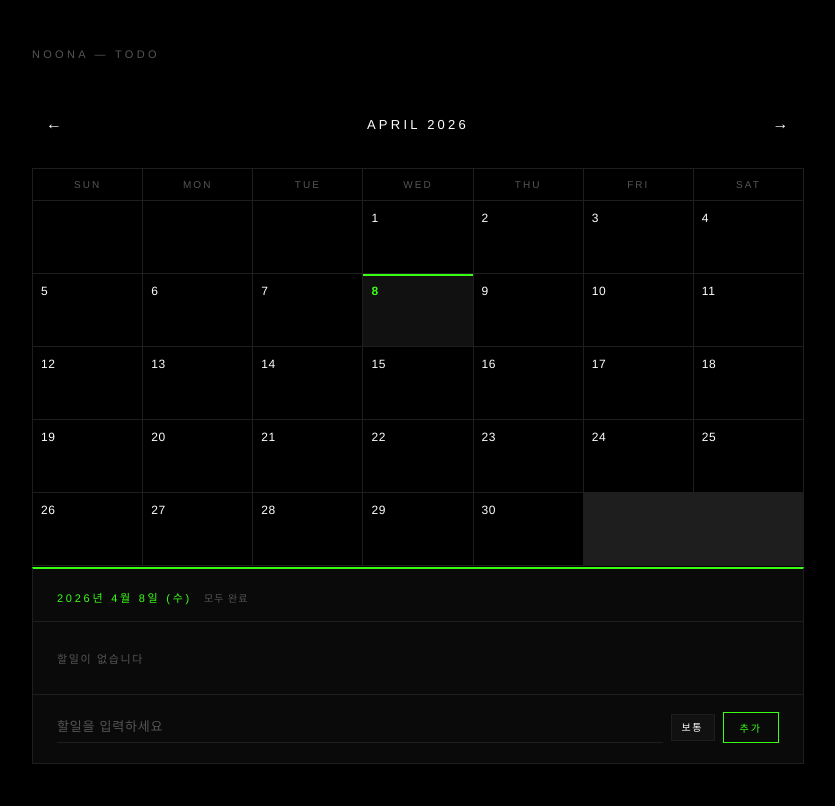
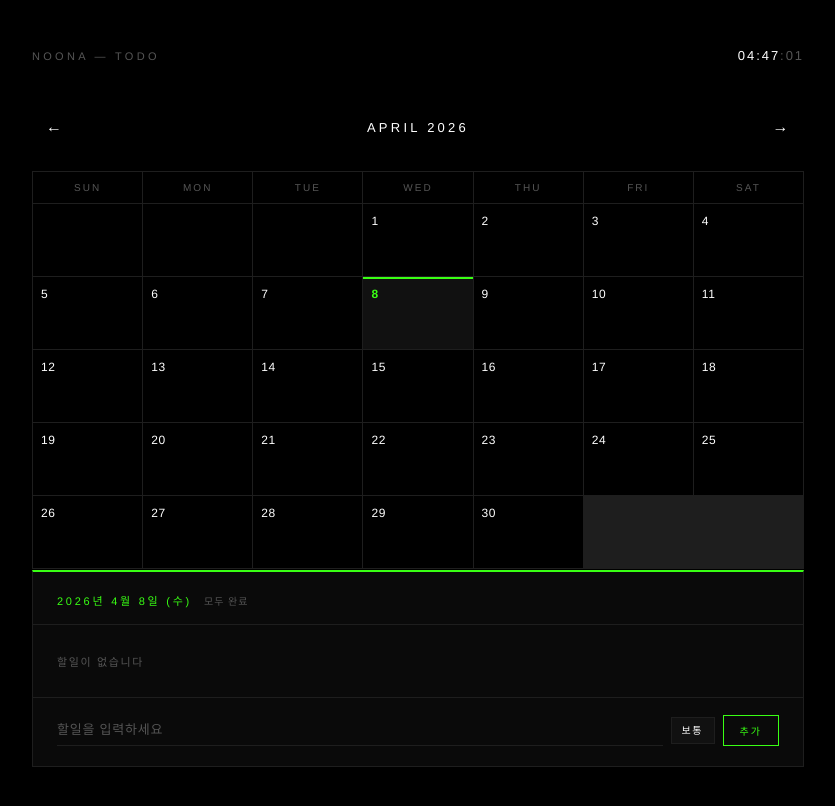
Before and after one commit to legobitna/noona-todo-app, a plain HTML site: page index.html in a window 1280 px wide. Shown: the whole page, without its empty margins (222-1057 px from the left). Drawn offline with Linux system fonts and the light colour scheme.

Commit message:
시계추가

```diff
--- a/index.html
+++ b/index.html
@@ -38,13 +38,30 @@
       padding: 48px 24px 80px;
     }
 
-    /* ─── 워드마크 ─── */
+    /* ─── 워드마크 + 시계 ─── */
+    .top-bar {
+      display: flex;
+      align-items: baseline;
+      justify-content: space-between;
+      margin-bottom: 48px;
+    }
+
     .wordmark {
       font-size: 11px;
       letter-spacing: 0.3em;
       text-transform: uppercase;
       color: var(--muted);
-      margin-bottom: 48px;
+    }
+
+    .clock {
+      font-size: 13px;
+      letter-spacing: 0.15em;
+      color: var(--white);
+      font-variant-numeric: tabular-nums;
+    }
+
+    .clock .seconds {
+      color: var(--muted);
     }
 
     /* ─── 캘린더 헤더 ─── */
@@ -393,7 +410,10 @@
 </head>
 <body>
   <div class="app">
-    <p class="wordmark">Noona &mdash; Todo</p>
+    <div class="top-bar">
+      <p class="wordmark">Noona &mdash; Todo</p>
+      <p class="clock" id="clock"></p>
+    </div>
 
     <div class="calendar-header">
       <button class="nav-btn" id="prevBtn" aria-label="이전 달">&#8592;</button>
@@ -666,6 +686,19 @@
       input.focus();
     });
 
+    // ─── 시계 ───
+    function updateClock() {
+      const now = new Date();
+      const hh = String(now.getHours()).padStart(2, '0');
+      const mm = String(now.getMinutes()).padStart(2, '0');
+      const ss = String(now.getSeconds()).padStart(2, '0');
+      document.getElementById('clock').innerHTML =
+        `${hh}:${mm}<span class="seconds">:${ss}</span>`;
+    }
+
+    updateClock();
+    setInterval(updateClock, 1000);
+
     init();
   </script>
 </body>
```
